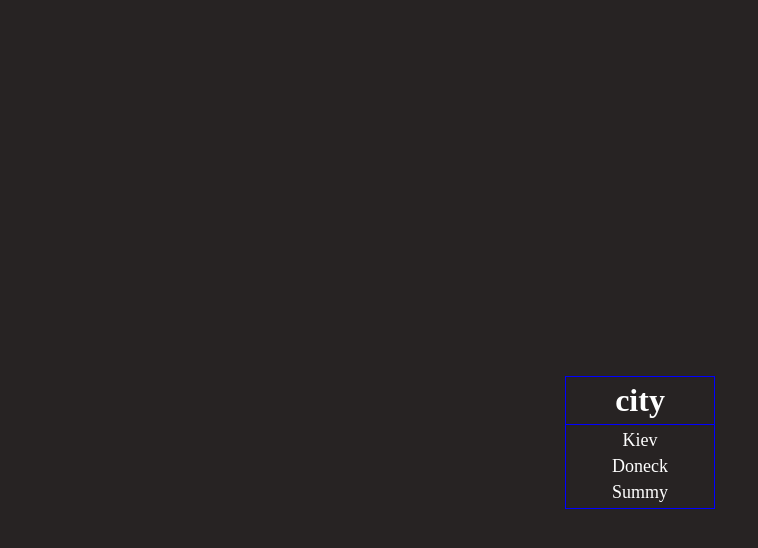
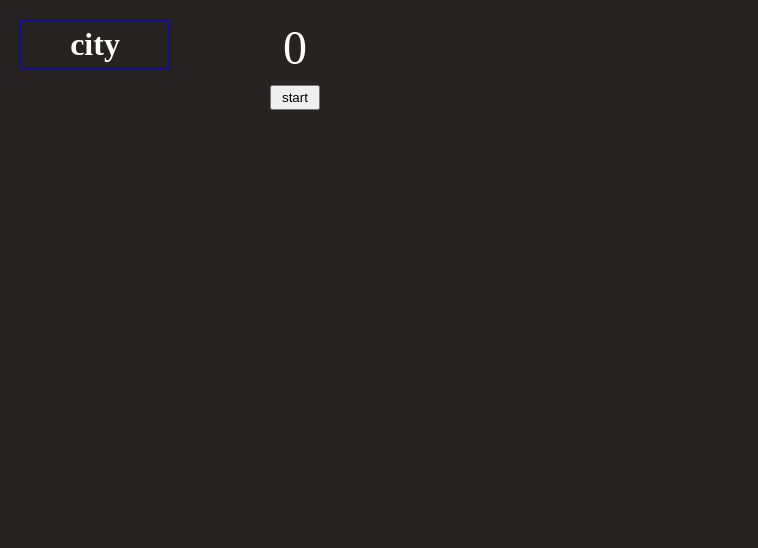
Before and after one commit to Serhii-Ki/Test, a React (Create React App) app: page / in a window 1280 px wide. Shown: the top 548 px of the page, without its empty margins (0-758 px from the left). Built offline with nearby package versions, Linux system fonts and the light colour scheme.

Commit message:
added timer

```diff
--- a/src/App.tsx
+++ b/src/App.tsx
@@ -1,11 +1,13 @@
 import './app.css';
 
 import AppTest from "./components/testComponents/AppTest";
+import Timer from "./components/testComponents/Timer";
 
 function App() {
 	return (
 		<div className='app'>
 			<AppTest/>
+			<Timer/>
 		</div>
 	);
 }
--- a/src/app.css
+++ b/src/app.css
@@ -1,6 +1,7 @@
 .app {
+	padding: 20px;
 	display: flex;
-	align-items: center;
-	justify-content: center;
+	column-gap: 100px;
 	min-height: 100vh;
+	position: relative;
 }
--- a/src/components/testComponents/AppTest.tsx
+++ b/src/components/testComponents/AppTest.tsx
@@ -4,22 +4,35 @@ import {useState} from "react";
 function AppTest() {
 	const options = ['Kiev', 'Doneck', 'Summy'];
 
-	const [viewSelect, setViewSelect] = useState<boolean>(true);
+	const [viewSelect, setViewSelect] = useState<boolean>(false);
 	const [option, setOption] = useState<string>('city');
 
+	const closeSelect = (e: React.MouseEvent<HTMLDivElement>) => {
+		if(!(e.target as HTMLInputElement).classList.contains(styles.box)){
+			setViewSelect(false);
+		}
+	}
+
 	return (
+			<>
+				<div className={styles.parent} onClick={closeSelect}></div>
 					<div className={styles.wrap}>
 						<h1 className={styles.box} onClick={() => setViewSelect(prev => !prev)}>{option}</h1>
 						{viewSelect &&
 								<div className={styles['select-wrap']}>
 									{options.map(el => {
 										return (
-									<p className={styles.option} onClick={() => {setOption(el); setViewSelect(false)}}>{el}</p>
+												<p key={el} className={styles.option} onClick={() => {
+													setOption(el);
+													setViewSelect(false)
+												}}>{el}</p>
 										)
 									})}
 								</div>
 						}
 					</div>
+			</>
+
 
 	);
 }
--- /dev/null
+++ b/src/components/testComponents/Timer.tsx
@@ -0,0 +1,33 @@
+import styles from './test.module.css';
+import {useEffect, useState} from "react";
+
+function Timer() {
+  const [count, setCount] = useState<number>(0);
+  const [isRun, setIsRun] = useState<boolean>(false);
+
+  useEffect(() => {
+    let timerId: number | undefined;
+
+    if(isRun){
+      timerId = window.setTimeout(() => {
+        setCount(prev => prev + 1);
+      }, 1000)
+    }
+
+    return () => {clearInterval(timerId)}
+  }, [isRun, count]);
+
+  const onClickHandler = () => {
+    setIsRun(!isRun);
+  }
+
+  return (
+      <div className={styles['timer-wrap']}>
+        <div className={styles.count}>{count}</div>
+        <button className={styles.btn} onClick={onClickHandler}>{isRun ? 'stop' : 'start'}</button>
+      </div>
+
+  )
+}
+
+export default Timer;
--- a/src/components/testComponents/test.module.css
+++ b/src/components/testComponents/test.module.css
@@ -1,3 +1,12 @@
+.parent {
+    position: absolute;
+    bottom: 0;
+    left: 0;
+    top: 0;
+    right: 0;
+    z-index: -1;
+}
+
 .wrap {
     display: flex;
     flex-direction: column;
@@ -32,3 +41,19 @@
         background-color: red;
     }
 }
+
+.timer-wrap {
+    display: flex;
+    flex-direction: column;
+    align-items: center;
+    row-gap: 10px;
+}
+
+.count {
+    font-size: 48px;
+}
+
+.btn {
+    padding: 3px 10px;
+    cursor: pointer;
+}
```
Lines whose indentation alone changed are shown as unchanged.
